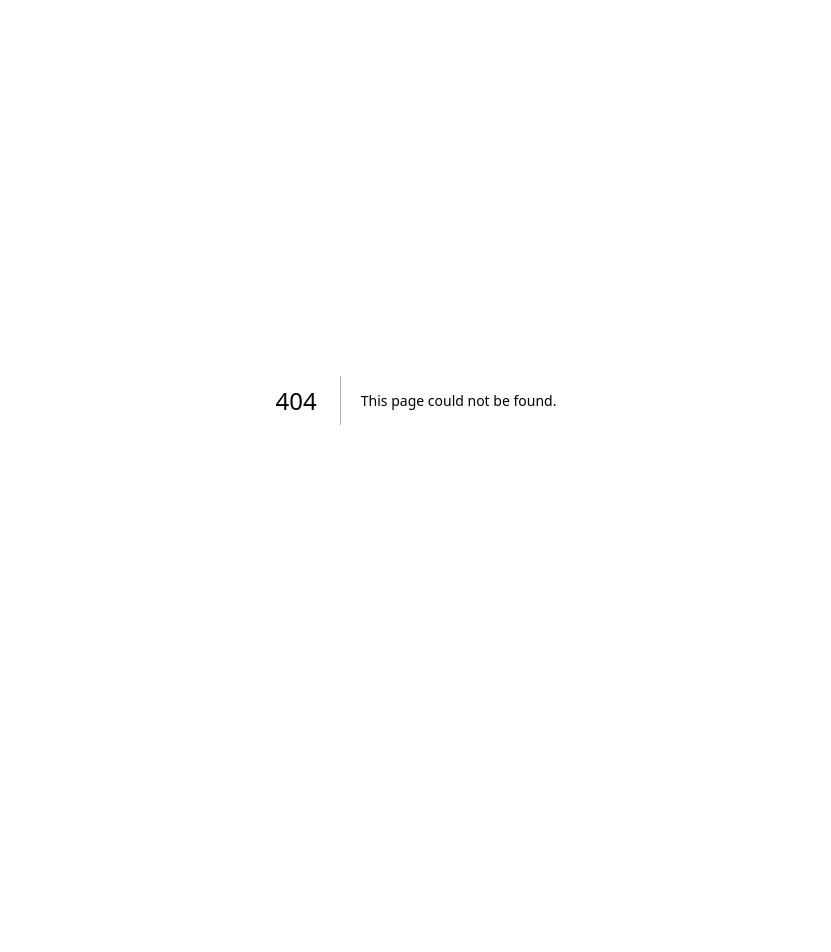
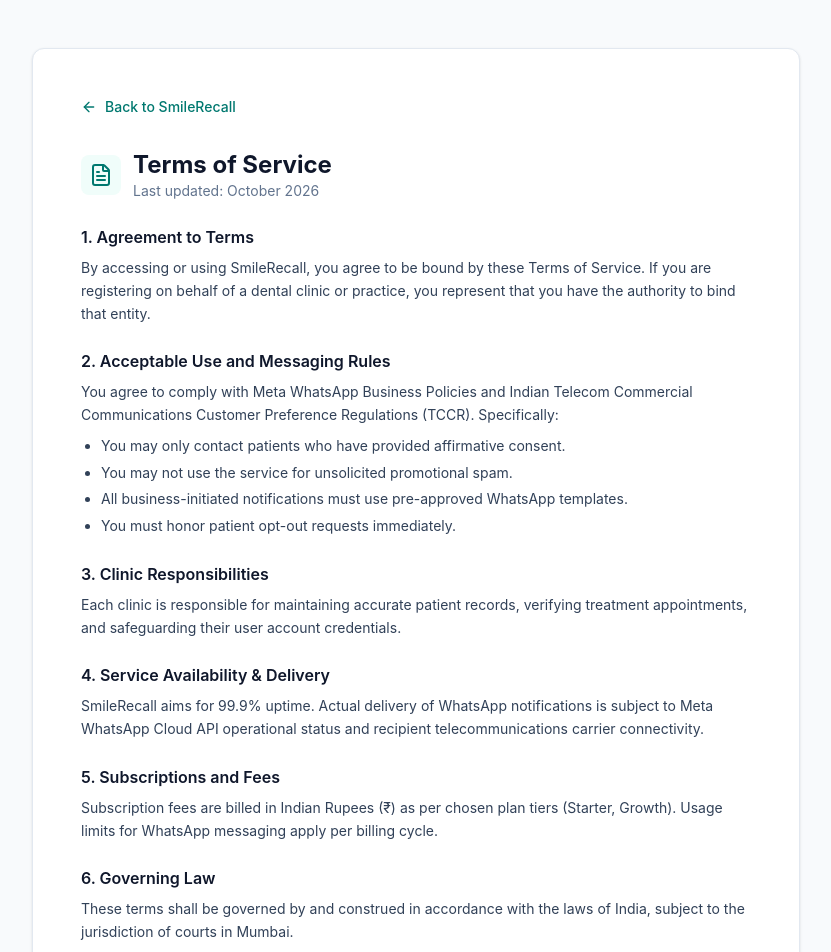
Before and after one commit to dheerJJ/smw, a Next.js app: page /terms in a window 1280 px wide. Before the commit this address had no page. Shown: the top 952 px of the page, without its empty margins (224-1055 px from the left). Before the commit the page ends 800 px from the top, so only its background shows below. Built offline with nearby package versions, Linux system fonts and the light colour scheme.

Commit message:
feat: add Terms and Conditions page

```diff
--- /dev/null
+++ b/src/app/terms/page.tsx
@@ -0,0 +1,89 @@
+import Link from "next/link";
+import { ArrowLeft, FileText } from "lucide-react";
+
+export const metadata = {
+  title: "Terms and Conditions | SmileRecall",
+  description: "Terms and conditions for dental practices using the SmileRecall SaaS platform.",
+};
+
+export default function TermsPage() {
+  return (
+    <div className="min-h-screen bg-slate-50 py-12 px-4 sm:px-6 lg:px-8">
+      <div className="max-w-3xl mx-auto bg-white rounded-xl shadow-sm border border-slate-200 p-8 sm:p-12">
+        <Link
+          href="/"
+          className="inline-flex items-center text-sm font-medium text-teal-700 hover:text-teal-800 mb-8"
+        >
+          <ArrowLeft className="w-4 h-4 mr-2" />
+          Back to SmileRecall
+        </Link>
+
+        <div className="flex items-center gap-3 mb-6">
+          <div className="w-10 h-10 rounded-lg bg-teal-50 text-teal-700 flex items-center justify-center">
+            <FileText className="w-6 h-6" />
+          </div>
+          <div>
+            <h1 className="text-2xl font-bold text-slate-900">Terms of Service</h1>
+            <p className="text-sm text-slate-500">Last updated: October 2026</p>
+          </div>
+        </div>
+
+        <div className="prose prose-slate max-w-none text-sm leading-relaxed text-slate-700 space-y-6">
+          <section>
+            <h2 className="text-base font-semibold text-slate-900 mb-2">1. Agreement to Terms</h2>
+            <p>
+              By accessing or using SmileRecall, you agree to be bound by these Terms of Service. If you are registering
+              on behalf of a dental clinic or practice, you represent that you have the authority to bind that entity.
+            </p>
+          </section>
+
+          <section>
+            <h2 className="text-base font-semibold text-slate-900 mb-2">2. Acceptable Use and Messaging Rules</h2>
+            <p>
+              You agree to comply with Meta WhatsApp Business Policies and Indian Telecom Commercial Communications
+              Customer Preference Regulations (TCCR). Specifically:
+            </p>
+            <ul className="list-disc pl-5 space-y-1 mt-2">
+              <li>You may only contact patients who have provided affirmative consent.</li>
+              <li>You may not use the service for unsolicited promotional spam.</li>
+              <li>All business-initiated notifications must use pre-approved WhatsApp templates.</li>
+              <li>You must honor patient opt-out requests immediately.</li>
+            </ul>
+          </section>
+
+          <section>
+            <h2 className="text-base font-semibold text-slate-900 mb-2">3. Clinic Responsibilities</h2>
+            <p>
+              Each clinic is responsible for maintaining accurate patient records, verifying treatment appointments,
+              and safeguarding their user account credentials.
+            </p>
+          </section>
+
+          <section>
+            <h2 className="text-base font-semibold text-slate-900 mb-2">4. Service Availability & Delivery</h2>
+            <p>
+              SmileRecall aims for 99.9% uptime. Actual delivery of WhatsApp notifications is subject to Meta WhatsApp
+              Cloud API operational status and recipient telecommunications carrier connectivity.
+            </p>
+          </section>
+
+          <section>
+            <h2 className="text-base font-semibold text-slate-900 mb-2">5. Subscriptions and Fees</h2>
+            <p>
+              Subscription fees are billed in Indian Rupees (₹) as per chosen plan tiers (Starter, Growth). Usage limits
+              for WhatsApp messaging apply per billing cycle.
+            </p>
+          </section>
+
+          <section>
+            <h2 className="text-base font-semibold text-slate-900 mb-2">6. Governing Law</h2>
+            <p>
+              These terms shall be governed by and construed in accordance with the laws of India, subject to the
+              jurisdiction of courts in Mumbai.
+            </p>
+          </section>
+        </div>
+      </div>
+    </div>
+  );
+}
```
